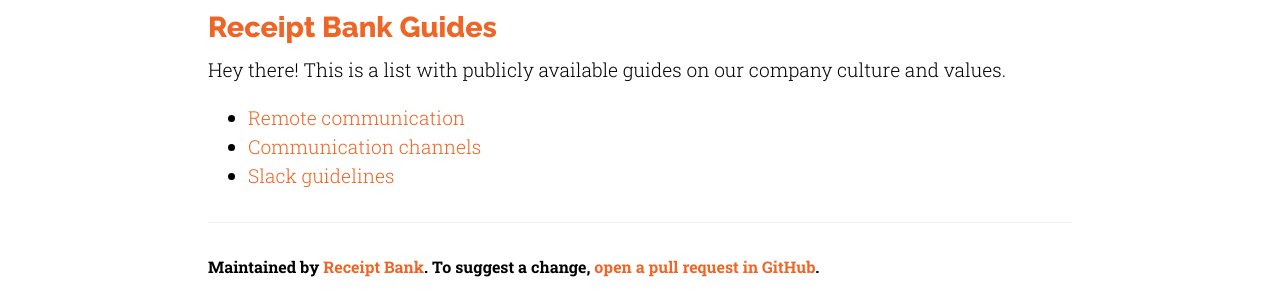
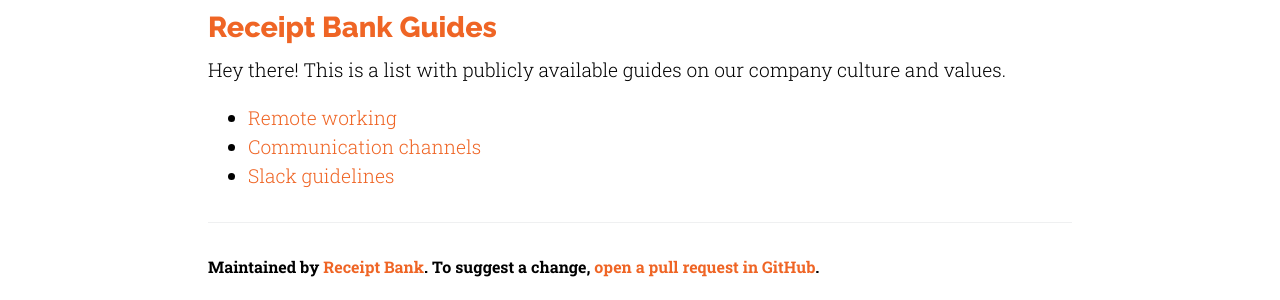
Before and after one commit to dext/guides, a Jekyll site: the page built from index.md, in a window 1280 px wide. Shown: the part 244-544 px from the top of the page. Built offline with Jekyll 4.4.1, drawn with Linux system fonts in a browser that asks for light colours; our own code applies the rules of GitHub Pages for plain Markdown files.

Commit message:
Fix a title on the main page
The name of the page is Remote working
Not Remote communication

```diff
--- a/index.md
+++ b/index.md
@@ -2,6 +2,6 @@
 
 Hey there! This is a list with publicly available guides on our company culture and values.
 
-* [Remote communication](remote.md)
+* [Remote working](remote.md)
 * [Communication channels](channels.md)
 * [Slack guidelines](slack.md)
```
